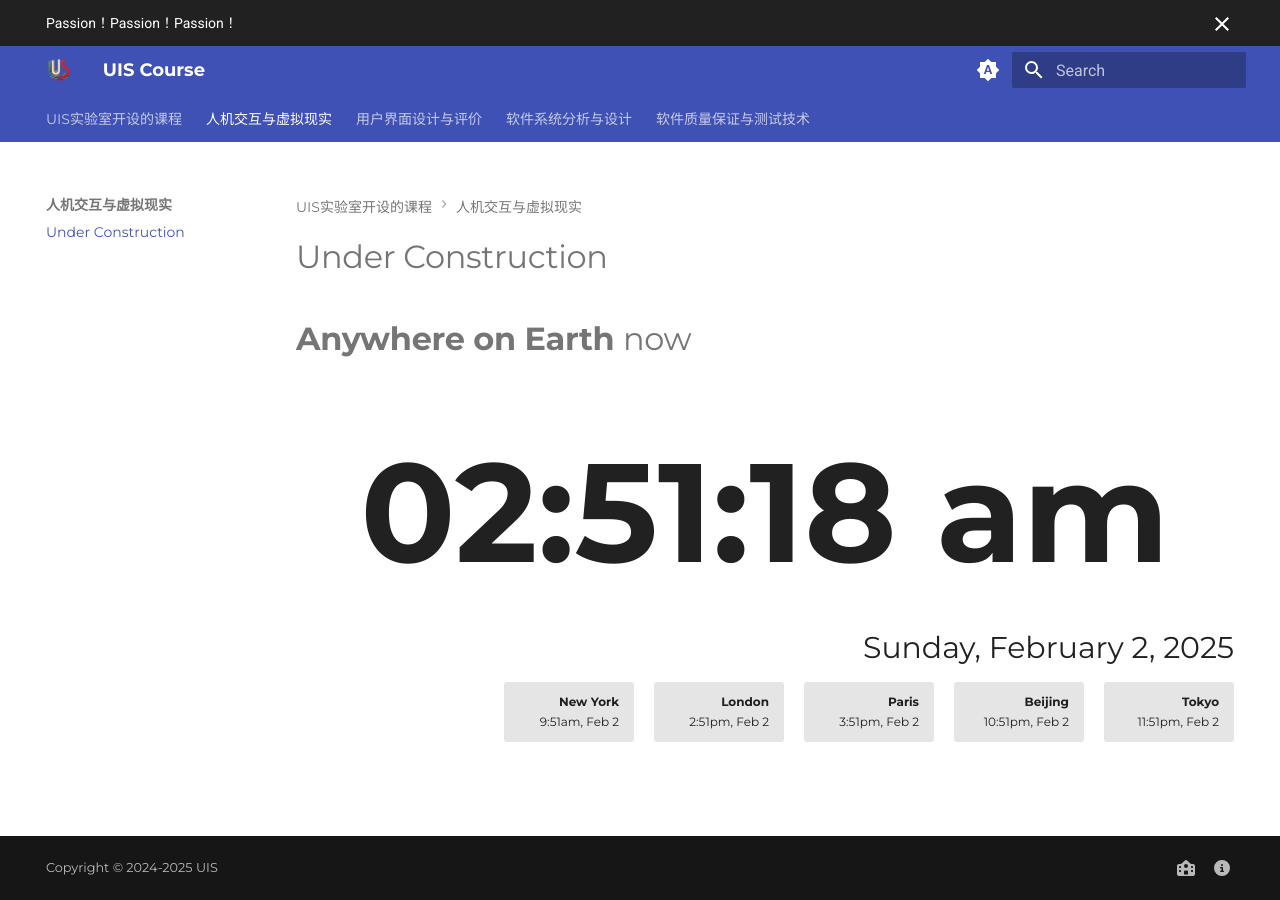
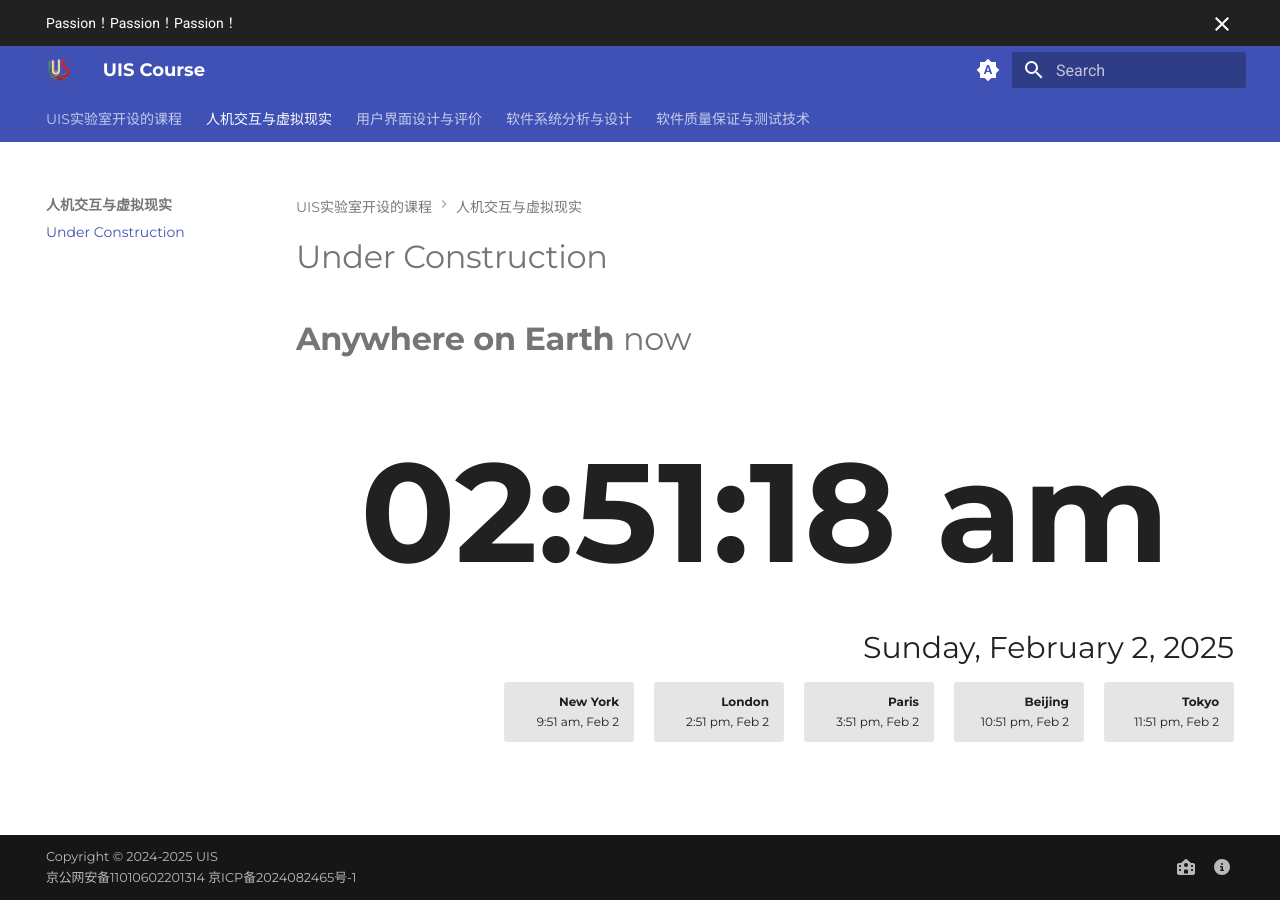
Before and after one commit to mochuishle/UISCourse, an MkDocs documentation site: the page built from docs/人机交互与虚拟现实/index.md, in a window 1280 px wide. Built offline with MkDocs 1.6.1 and Material for MkDocs 9.7.7, drawn with Linux system fonts in a browser that asks for light colours; some of the changed lines change nothing that is shown.

Commit message:
更新备案信息

```diff
--- a/docs/人机交互与虚拟现实/index.md
+++ b/docs/人机交互与虚拟现实/index.md
@@ -66,54 +66,61 @@
     <script>
         function updateTime() {
             const now = new Date();
-            const aoeOffset = -12;
-            const aoeTime = new Date(now.getTime() + aoeOffset * 3600 * 1000);
+            // AOE时间为UTC-12
+            const aoeTime = new Date(now.getTime() - 12 * 3600 * 1000);
 
-            const hours = aoeTime.getUTCHours();
-            const minutes = aoeTime.getUTCMinutes().toString().padStart(2, '0');
-            const seconds = aoeTime.getUTCSeconds().toString().padStart(2, '0');
-            const ampm = hours >= 12 ? 'pm' : 'am';
-            const displayHours = (hours % 12 || 12).toString();
-
-            document.getElementById('time').textContent = `${displayHours.padStart(2, '0')}:${minutes}:${seconds} ${ampm}`;
-
-            updateLocationTime("new-york", -5);
-            updateLocationTime("london", 0);
-            updateLocationTime("paris", 1);
-            updateLocationTime("beijing", 8);
-            updateLocationTime("tokyo", 9);
-        }
-
-        function updateDate() {
-            const now = new Date();
-            const aoeOffset = -12;
-            const aoeTime = new Date(now.getTime() + aoeOffset * 3600 * 1000);
-
-            const formattedDate = aoeTime.toLocaleDateString('en-US', {
+            // 格式化AOE时间
+            const timeOptions = {
+                hour: '2-digit',
+                minute: '2-digit',
+                second: '2-digit',
+                hour12: true,
+                timeZone: 'UTC'
+            };
+            const dateOptions = {
                 weekday: 'long',
                 year: 'numeric',
                 month: 'long',
-                day: 'numeric'
-            });
-            document.getElementById('date').textContent = formattedDate;
+                day: 'numeric',
+                timeZone: 'UTC'
+            };
+
+            document.getElementById('time').textContent = formatTime(aoeTime.toLocaleTimeString('en-US', timeOptions));
+            document.getElementById('date').textContent = aoeTime.toLocaleDateString('en-US', dateOptions);
+
+            // 更新各城市时间
+            updateLocationTime("new-york", "America/New_York");
+            updateLocationTime("london", "Europe/London");
+            updateLocationTime("paris", "Europe/Paris");
+            updateLocationTime("beijing", "Asia/Shanghai");
+            updateLocationTime("tokyo", "Asia/Tokyo");
         }
 
-        function updateLocationTime(locationId, utcOffset) {
+        function updateLocationTime(locationId, timeZone) {
             const now = new Date();
-            const localTime = new Date(now.getTime() + utcOffset * 3600 * 1000);
+            const options = {
+                hour: 'numeric',
+                minute: '2-digit',
+                hour12: true,
+                timeZone: timeZone
+            };
+            const dateOptions = {
+                month: 'short',
+                day: 'numeric',
+                timeZone: timeZone
+            };
 
-            const hours = localTime.getUTCHours().toString().padStart(2, '0');
-            const minutes = localTime.getUTCMinutes().toString().padStart(2, '0');
-            const ampm = localTime.getUTCHours() >= 12 ? 'pm' : 'am';
-            const displayHours = (localTime.getUTCHours() % 12 || 12).toString();
-            const formattedDate = localTime.toLocaleDateString('en-US', { month: 'short', day: 'numeric' });
+            const timeString = formatTime(now.toLocaleTimeString('en-US', options));
+            const dateString = now.toLocaleDateString('en-US', dateOptions);
+            document.getElementById(locationId).textContent = `${timeString}, ${dateString}`;
+        }
 
-            document.getElementById(locationId).textContent = `${displayHours}:${minutes}${ampm}, ${formattedDate}`;
+        function formatTime(timeString) {
+            return timeString.toLowerCase();  // 将AM/PM转换为小写
         }
 
         function init() {
             updateTime();
-            updateDate();
             setInterval(updateTime, 1000);
         }
 
--- a/mkdocs.yml
+++ b/mkdocs.yml
@@ -63,7 +63,8 @@ extra:
     text: Roboto
     code: Roboto Mono
 
-copyright: Copyright &copy; 2024-2025 UIS
+copyright: Copyright &copy; 2024-2025 UIS <br> <a href="https://beian.mps.gov.cn/#/query/webSearch" target="_blank">京公网安备11010602201314</a> <a href="https://beian.miit.gov.cn/" target="_blank">京ICP备2024082465号-1</a>
+
 
   # nav:
   #   - UIS实验室开设的课程:index.md
```
